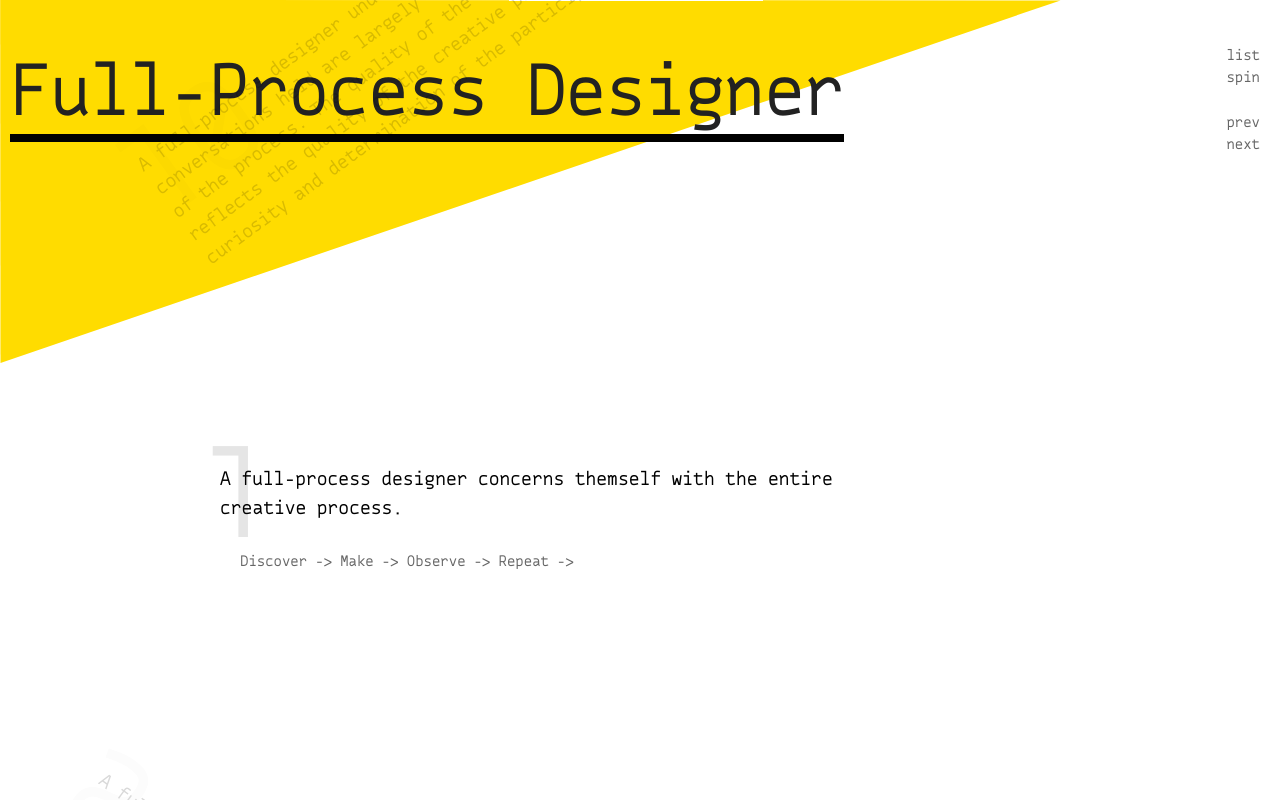
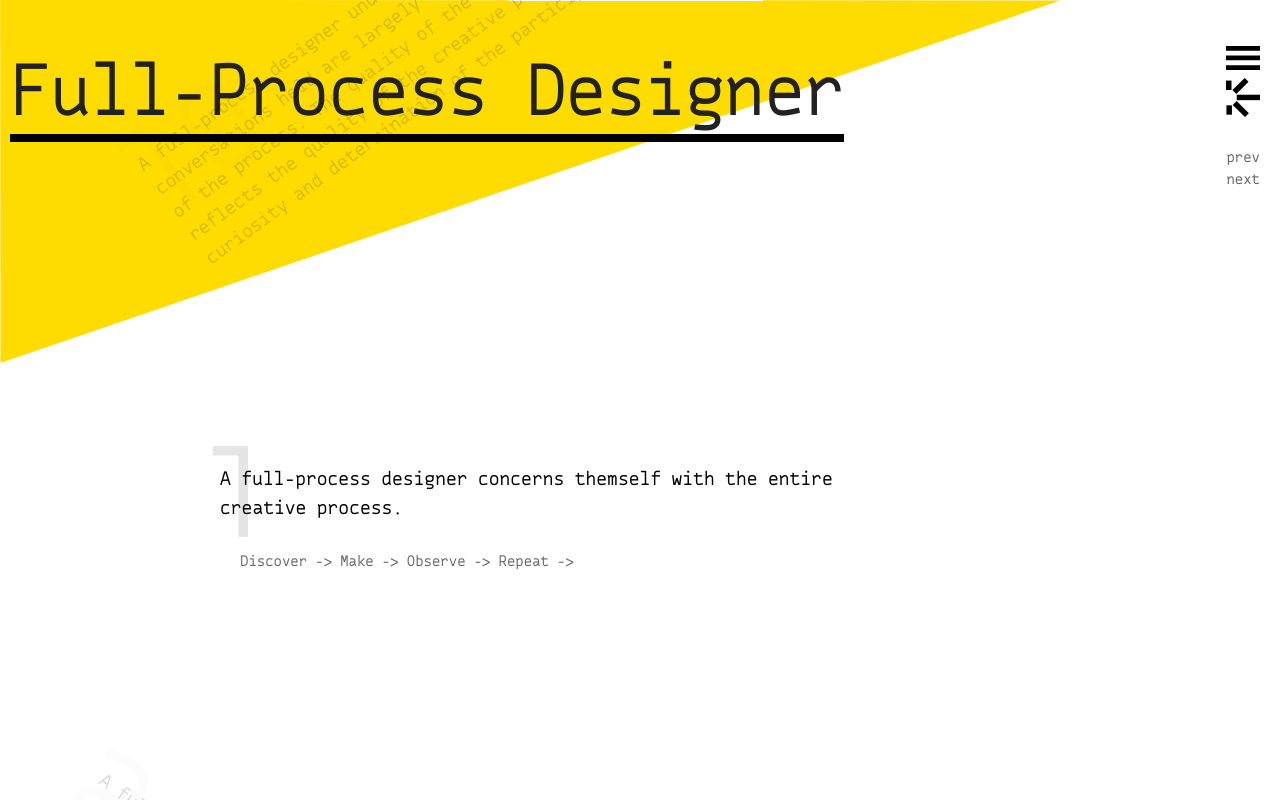
Before and after one commit to travisneilson/full-process-designer, a plain HTML site: page index.html in a window 1280 px wide. Drawn offline with Linux system fonts and the light colour scheme.

Commit message:
adding some icons

```diff
--- a/index.html
+++ b/index.html
@@ -12,8 +12,8 @@
       <div class="decoration"></div>
       <div class="content"><h1><span>Full-Process Designer</span></h1>
         <div class="options">
-          <div class="btn trigger-list">list</div>
-          <div class="btn trigger-spin">spin</div><br>
+          <div class="btn trigger-list ion-navicon"><img src="assets/img/icon-list.svg"></div>
+          <div class="btn trigger-spin"> <img src="assets/img/icon-spin.svg"></div><br>
           <div class="btn trigger-prev">prev</div>
           <div class="btn trigger-next">next</div>
         </div>
```
Also changed, not shown: assets/img/icon-list.svg (added), assets/img/icon-spin.svg (added), 1 other file.
